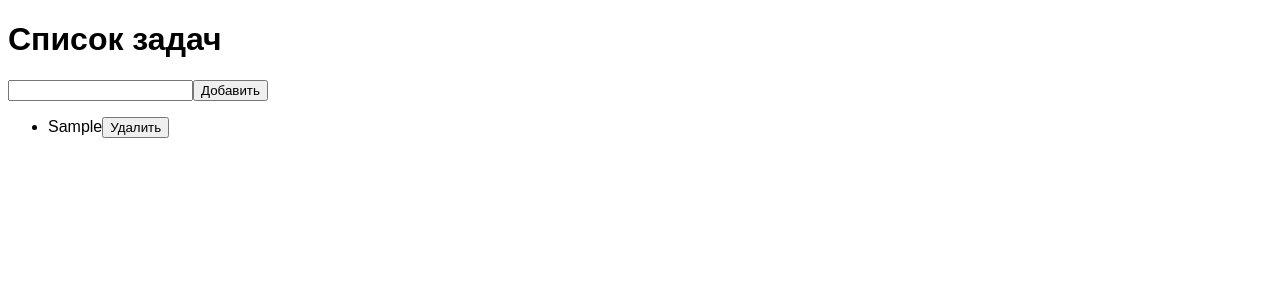
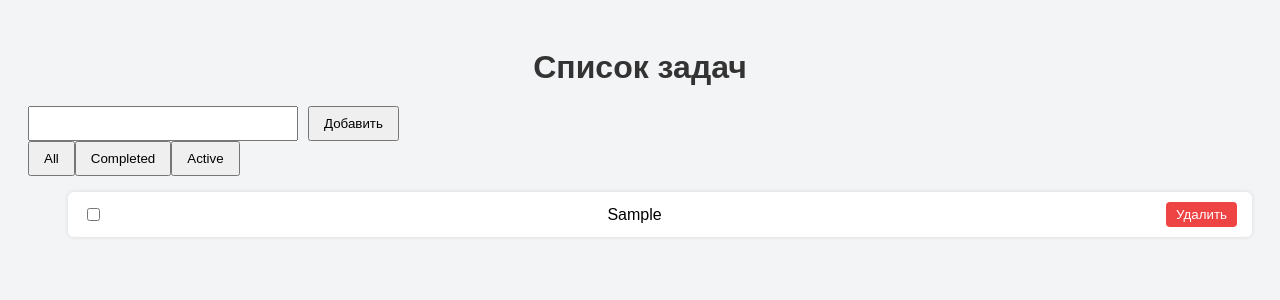
Before and after one commit to Laos22/todoApp, a React (Vite) app: page / in a window 1280 px wide. Both pictures are taken after typing "Sample" into the empty fields and a click on the button "Добавить". Shown: the top 300 px of the page. Built offline with nearby package versions, Linux system fonts and the light colour scheme.

Commit message:
add checked task

```diff
--- a/src/App.jsx
+++ b/src/App.jsx
@@ -5,7 +5,8 @@ import TaskList from './Components/TaskList';
 
 function App() {
 
-  const [inputValue, setInputValue] = useState("")
+  const [inputValue, setInputValue] = useState("");
+  const [filter, setFilter] = useState("All")
   const [tasks, setTasks] = useState(() => {
     const savedTasks = localStorage.getItem("tasks");
     return savedTasks ? JSON.parse(savedTasks) : [];
@@ -16,7 +17,7 @@ function App() {
       alert("Введите задачу");
       return;
     }
-    setTasks([...tasks, {id: Date.now(), title: inputValue}]);
+    setTasks([...tasks, {id: Date.now(), title: inputValue, completed: false}]);
     setInputValue("");
     console.log("Добавлено: " + inputValue);
   }
@@ -29,6 +30,13 @@ function App() {
     setTasks(tasks.filter(task => task.id !== id));
     console.log("Удалено: " + id);
   }
+
+  const onToggle = (id) => {
+  setTasks(tasks.map(task =>
+    task.id === id ? { ...task, completed: !task.completed } : task
+  ));
+  console.log("Toggle" + id)
+};
 
 
 
@@ -43,7 +51,12 @@ function App() {
 
     <h1>Список задач</h1>
     <TaskForm inputValue={inputValue} onAdd={addTask} onChange={onChange}/>
-    <TaskList tasks={tasks} onDelete={onDelete}/>
+    <div>
+      <button onClick={() => setFilter("All")}>All</button>
+      <button onClick={() => setFilter("Completed")}>Completed</button>
+      <button onClick={() => setFilter("Active")}>Active</button>
+    </div>
+    <TaskList tasks={tasks} onDelete={onDelete} onToggle={onToggle}/>
 
     </>
   )
--- a/src/Components/Task.jsx
+++ b/src/Components/Task.jsx
@@ -1,7 +1,12 @@
 
-const Task = ({task, onDelete}) => {
+const Task = ({task, onDelete, onToggle}) => {
+    const className = task.completed ? "task completed" : "task";
   return (
-    <li key={task.id}>
+    <li className={className} key={task.id}>
+        <input type="checkbox"
+            checked={task.completed}
+            onChange={() => onToggle(task.id)}
+        />
         {task.title}
         <button onClick={() => onDelete(task.id)}>Удалить</button>
     </li>
--- a/src/Components/TaskList.jsx
+++ b/src/Components/TaskList.jsx
@@ -1,10 +1,10 @@
 import Task from "./Task"
 
-const TaskList = ({tasks, onDelete}) => {
+const TaskList = ({tasks, onDelete, onToggle}) => {
   return (
       <ul>
         {tasks.map((task) => (
-            <Task task={task} onDelete={onDelete} key={task.id}/>
+            <Task task={task} onDelete={onDelete} key={task.id} onToggle={onToggle}/>
         ))}
         </ul>
   )
--- a/src/index.css
+++ b/src/index.css
@@ -1,3 +1,50 @@
 body {
   font-family: sans-serif;
+  background-color: #f3f4f6;
+  padding: 20px;
 }
+
+h1 {
+  text-align: center;
+  margin-bottom: 20px;
+  color: #333;
+}
+
+.task {
+  display: flex;
+  align-items: center;
+  justify-content: space-between;
+  background: #fff;
+  padding: 10px 15px;
+  margin-bottom: 10px;
+  border-radius: 6px;
+  box-shadow: 0 0 5px rgba(0, 0, 0, 0.1);
+}
+
+.task button {
+  background: #ef4444;
+  color: white;
+  border: none;
+  padding: 5px 10px;
+  border-radius: 4px;
+  cursor: pointer;
+}
+
+.task button:hover {
+  background: #dc2626;
+}
+
+input[type="text"] {
+  padding: 8px;
+  width: 250px;
+  margin-right: 10px;
+}
+
+button {
+  padding: 8px 14px;
+}
+
+.completed {
+  text-decoration: line-through;
+  opacity: 0.6;
+}
```
